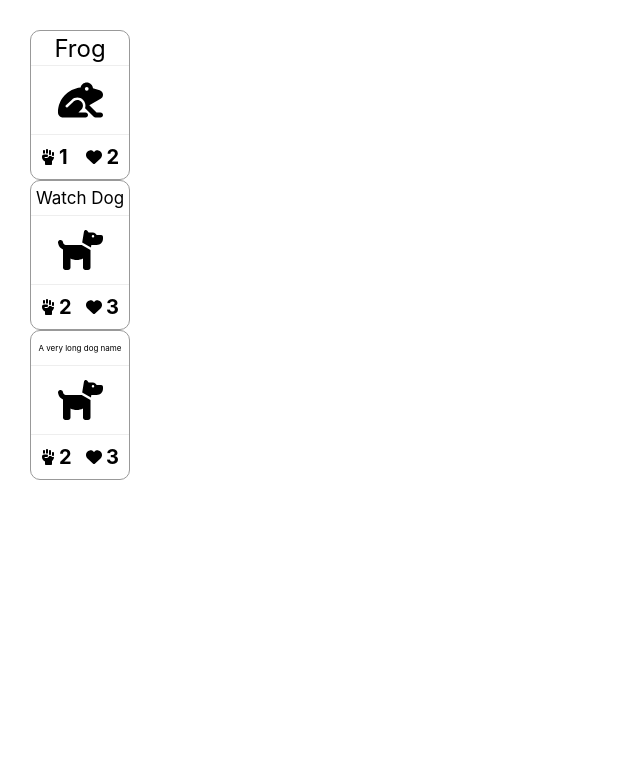
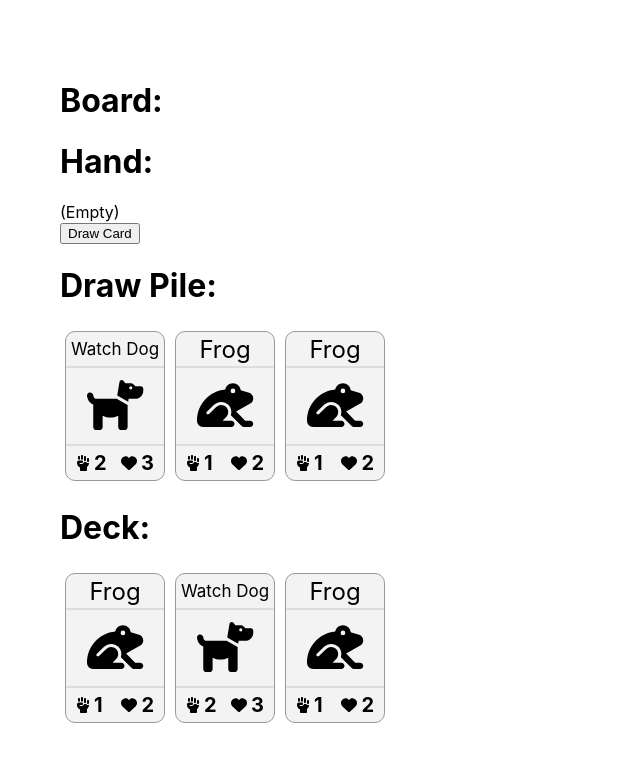
Before and after one commit to allofthenorthwood/card-game, a Next.js app: page / in a window 1280 px wide. Shown: the top 762 px of the page, without its empty margins (0-640 px from the left). Built offline with nearby package versions, Linux system fonts and the light colour scheme.

Commit message:
Make Game component

```diff
--- a/package.json
+++ b/package.json
@@ -12,12 +12,15 @@
     "@fortawesome/free-solid-svg-icons": "^6.0.0",
     "@fortawesome/react-fontawesome": "^0.1.17",
     "@prisma/client": "^3.9.2",
+    "lodash": "^4.17.21",
     "next": "12.0.10",
     "react": "17.0.2",
     "react-dom": "17.0.2",
-    "styled-components": "^5.3.3"
+    "styled-components": "^5.3.3",
+    "use-immer": "^0.6.0"
   },
   "devDependencies": {
+    "@types/lodash": "^4.14.178",
     "@types/node": "17.0.17",
     "@types/react": "17.0.39",
     "@types/styled-components": "^5.1.22",
--- a/pages/index.tsx
+++ b/pages/index.tsx
@@ -1,8 +1,14 @@
 import type { NextPage } from "next";
 import Head from "next/head";
 import styled from "styled-components";
-import Card from "src/components/Card";
-import cardLibary from "src/cardLibrary";
+import { useReducer } from "react";
+import Game from "src/components/Game";
+import dynamic from 'next/dynamic'
+
+const GameWithNoSSR = dynamic(
+  () => import('src/components/Game'),
+  { ssr: false }
+)
 
 const Home: NextPage = () => {
   return (
@@ -10,21 +16,8 @@ const Home: NextPage = () => {
       <Head>
         <title>Card Game</title>
         <meta name="description" content="It's a Card Game" />
-        <link rel="icon" href="/favicon.ico" />
       </Head>
-
-      {Object.keys(cardLibary).map((cardId) => {
-        let cardData = cardLibary[cardId];
-        return (
-          <Card
-            key={cardId}
-            name={cardData.name}
-            attack={cardData.attack}
-            health={cardData.health}
-            icon={cardData.icon}
-          />
-        );
-      })}
+      <GameWithNoSSR />
     </Container>
   );
 };
@@ -32,5 +25,11 @@ const Home: NextPage = () => {
 const Container = styled.div`
   padding: 30px;
 `;
+const CardsContainer = styled.div`
+  display: flex;
+  & > div {
+    margin: 5px;
+  }
+`;
 
 export default Home;
--- a/src/cardLibrary.tsx
+++ b/src/cardLibrary.tsx
@@ -1,6 +1,4 @@
 import {
-  faHandFist,
-  faHeart,
   faFrog,
   faCat,
   faOtter,
@@ -11,7 +9,6 @@ import {
   faHippo,
   faFish,
   faHorse,
-  faPaw,
 } from "@fortawesome/free-solid-svg-icons";
 
 export type CardType = {
@@ -19,19 +16,6 @@ export type CardType = {
   health: number;
   attack: number;
   icon?: any; //todo
-};
-
-const cardIcons = {
-  frog: faFrog,
-  crow: faCrow,
-  dog: faDog,
-  cat: faCat,
-  otter: faOtter,
-  hippo: faHippo,
-  horse: faHorse,
-  fish: faFish,
-  dragon: faDragon,
-  dove: faDove,
 };
 
 const cardLibrary: { [cardId: string]: CardType } = {
@@ -48,12 +32,6 @@ const cardLibrary: { [cardId: string]: CardType } = {
     health: 3,
     icon: faDog,
   },
-  bigDog: {
-    name: "A very long dog name",
-    attack: 2,
-    health: 3,
-    icon: faDog,
-  },
 };
 
 export default cardLibrary;
--- /dev/null
+++ b/src/components/DisplayCards.tsx
@@ -0,0 +1,28 @@
+import styled from "styled-components";
+import Card from "src/components/Card";
+import { CardType } from "src/cardLibrary";
+
+type CardsList = Array<CardType>;
+
+const DisplayCards = ({ cards }: { cards: CardsList }) => {
+  if (cards.length === 0) {
+    return <div>(Empty)</div>;
+  }
+
+  return (
+    <CardsContainer>
+      {cards.map((card, idx) => {
+        return <Card key={idx} {...card} />;
+      })}
+    </CardsContainer>
+  );
+};
+
+const CardsContainer = styled.div`
+  display: flex;
+  & > div {
+    margin: 5px;
+  }
+`;
+
+export default DisplayCards;
--- /dev/null
+++ b/src/components/Game.tsx
@@ -0,0 +1,77 @@
+import styled from "styled-components";
+import { useImmerReducer } from "use-immer";
+import _ from "lodash";
+
+import DisplayCards from "src/components/DisplayCards";
+import cardLibrary, { CardType } from "src/cardLibrary";
+
+type CardsType = {
+  hand: Array<CardType>;
+  drawPile: Array<CardType>;
+};
+
+type ActionType = {
+  type: string;
+};
+
+// TODO: make deck for real
+const deck = [
+  { ...cardLibrary.frog },
+  { ...cardLibrary.dog },
+  { ...cardLibrary.frog },
+];
+
+const cardsReducer = (cards: CardsType, action: ActionType) => {
+  switch (action.type) {
+    case "drew": {
+      // move card from draw pile to hand
+      const card = cards.drawPile.pop();
+      if (card) {
+        cards.hand.push(card);
+      }
+      return cards;
+    }
+    default: {
+      throw Error("Unknown action: " + action.type);
+    }
+  }
+};
+
+const initialCards: CardsType = {
+  hand: [],
+  // NOTE: could make the randomness of shuffle based on a seed
+  // so games are repeatable
+  drawPile: _.shuffle(_.cloneDeep(deck)),
+};
+
+const Game = () => {
+  const [cards, dispatch] = useImmerReducer(cardsReducer, initialCards);
+  console.log(cards);
+
+  const drawCard = () => {
+    dispatch({ type: "drew" });
+  };
+
+  return (
+    <Container>
+      <h1>Board:</h1>
+
+
+      <h1>Hand:</h1>
+      <DisplayCards cards={cards.hand} />
+      <button onClick={drawCard}>Draw Card</button>
+
+      <h1>Draw Pile:</h1>
+      <DisplayCards cards={cards.drawPile} />
+
+      <h1>Deck:</h1>
+      <DisplayCards cards={deck} />
+    </Container>
+  );
+};
+
+const Container = styled.div`
+  padding: 30px;
+`;
+
+export default Game;
--- a/src/components/card.tsx
+++ b/src/components/card.tsx
@@ -33,7 +33,7 @@ const Card = ({ name, attack, health, icon }: CardType): JSX.Element => {
   );
 };
 
-const border = "1px solid #eee";
+const border = "2px solid #ddd";
 const Container = styled.div`
   border: 1px solid #999;
   width: 100px;
@@ -44,6 +44,7 @@ const Container = styled.div`
   justify-content: stretch;
   align-items: stretch;
   font-size: 20px;
+  background: #f3f3f3;
 `;
 
 const Title = styled.div`
@@ -59,13 +60,13 @@ const CenterPanel = styled.div`
   display: flex;
 `;
 const Icon = styled.div`
-  font-size: 40px;
+  font-size: 50px;
 `;
 
 const Footer = styled.div`
   display: flex;
   align-items: flex-end;
-  padding: 5px;
+  padding: 0 5px;
   justify-content: space-between;
   border-top: ${border};
 `;
```
Also changed, not shown: pages/library.tsx (added, +31 -0 lines), 1 other file (tests, documents, lock files or other folders).
